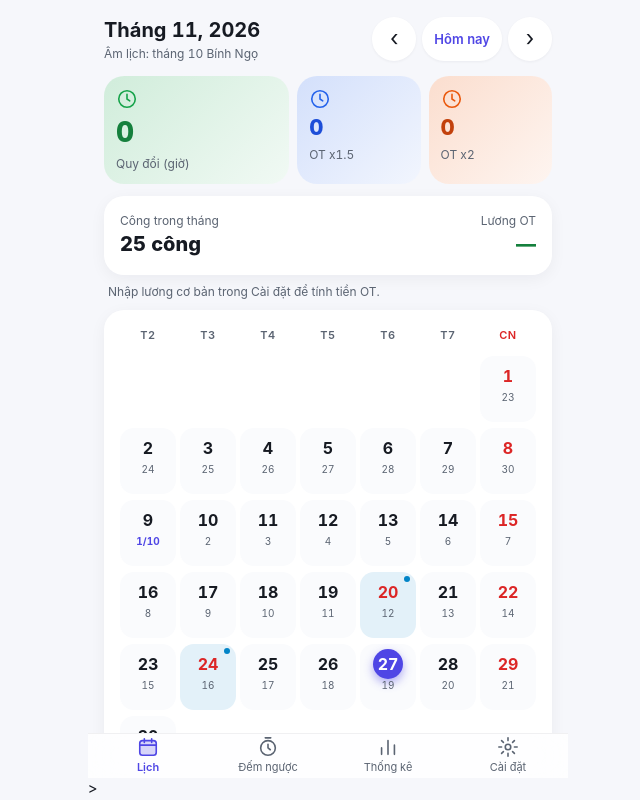
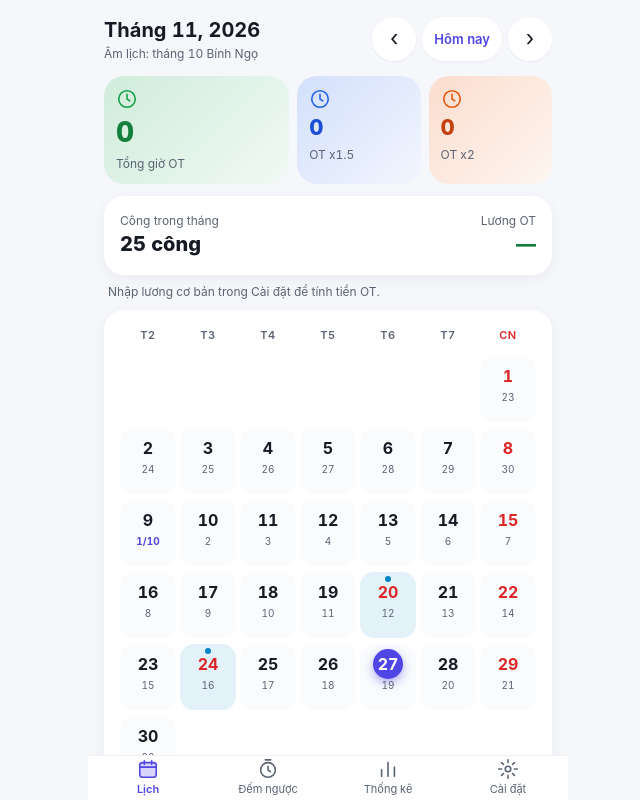
Before and after one commit to MDemon141/OT-Tracker, a plain HTML site: page index.html in a window 1280 px wide. Shown: the whole page, without its empty margins (312-952 px from the left). Drawn offline with Linux system fonts and the light colour scheme.

Commit message:
Add files via upload

```diff
--- a/index.html
+++ b/index.html
@@ -31,7 +31,7 @@ nav button{flex:1;background:none;box-shadow:none;border-radius:0;color:var(--mu
 .d{min-height:66px;border-radius:14px;padding:5px 0 4px;display:flex;flex-direction:column;align-items:center;position:relative;background:color-mix(in srgb,var(--bg) 55%,var(--card));box-shadow:none}.d.o{visibility:hidden}
 .d .s{font-size:16px;font-weight:700;width:30px;height:30px;line-height:30px;text-align:center;border-radius:50%}.d .l{font-size:10px;line-height:13px;color:var(--mu)}
 .d.t .s{background:var(--ac);color:#fff;box-shadow:0 4px 10px color-mix(in srgb,var(--ac) 45%,transparent)}.d[class*=" c-"]{background:color-mix(in srgb,var(--c) 11%,var(--card))}.d.ot{background:color-mix(in srgb,var(--b) 11%,var(--card))}.d.ot2{background:color-mix(in srgb,var(--o) 12%,var(--card))}.d .l.f{color:var(--ac);font-weight:700}.chip2{display:inline-flex;align-items:center;gap:6px;font-size:12px;padding:6px 10px;border-radius:999px;background:color-mix(in srgb,var(--c) 12%,var(--card));margin:0 6px 6px 0}.chip2 i{width:6px;height:6px;border-radius:50%;background:var(--c)}.lg{display:flex;gap:14px;justify-content:center;font-size:11px;color:var(--mu);margin:-4px 0 12px}.lg i{display:inline-block;width:8px;height:8px;border-radius:3px;margin-right:5px}.d.sel{box-shadow:inset 0 0 0 2px var(--ac)}.d.hl .s{color:var(--red)}.d.t.hl .s{color:#fff}
-.dot{position:absolute;top:4px;right:6px;width:6px;height:6px;border-radius:50%;background:var(--c)}
+.dot{position:absolute;top:4px;right:6pxchầu;width:6px;height:6px;border-radius:50%;background:var(--c)}
 .bd{margin-top:1px;line-height:14px;font-size:10px;font-weight:700;background:color-mix(in srgb,var(--b) 14%,var(--card));color:var(--bt);border-radius:8px;padding:0 5px}.bd.b2{background:color-mix(in srgb,var(--o) 14%,var(--card));color:var(--ot)}
 .c-off{--c:var(--red)}.c-lunar{--c:var(--yel)}.c-memo{--c:var(--blu)}.c-intl{--c:var(--pur)}
 .hol{display:flex;flex-wrap:wrap;align-items:center;gap:6px;border-left:6px solid var(--c)}.hol .lf{flex:1}.hol .n{font-weight:600}
@@ -116,7 +116,7 @@ document.getElementById('nav').innerHTML=[['Lịch',IC.cal],['Đếm ngược',I
 
 function cal(){var s=mon(vy,vm),pp=pay(vy,vm),hm=holMap(vy);if(vm==1)Object.assign(hm,holMap(vy-1));var first=new Date(vy,vm-1,1).getDay(),off=(first-ST.ws+7)%7,dim=new Date(vy,vm,0).getDate(),td=key(T.getFullYear(),T.getMonth()+1,T.getDate()),L=s2l(15,vm,vy);
 var h='<div class="top"><div><h1>Tháng '+vm+', '+vy+'</h1><div class="mu">Âm lịch: tháng '+L[1]+' '+CAN[(L[2]+6)%10]+' '+CHI[(L[2]+8)%12]+'</div></div><div class="nv"><button class="ic" aria-label="Tháng trước" onclick="nav(-1)">‹</button><button class="pill" onclick="vy=T.getFullYear();vm=T.getMonth()+1;render()">Hôm nay</button><button class="ic" aria-label="Tháng sau" onclick="nav(1)">›</button></div></div>';
-h+='<div class="sum"><div class="k g m">'+svg(IC.clk)+'<b>'+fmt(s.tot)+'</b><small>Quy đổi (giờ)</small></div><div class="k b">'+svg(IC.clk)+'<b>'+fmt(s.h15)+'</b><small>OT x'+ST.f1+'</small></div><div class="k o">'+svg(IC.clk)+'<b>'+fmt(s.h2)+'</b><small>OT x'+ST.f2+'</small></div></div>';
+h+='<div class="sum"><div class="k g m">'+svg(IC.clk)+'<b>'+fmt(s.h15+s.h2)+'</b><small>Tổng giờ OT</small></div><div class="k b">'+svg(IC.clk)+'<b>'+fmt(s.h15)+'</b><small>OT x'+ST.f1+'</small></div><div class="k o">'+svg(IC.clk)+'<b>'+fmt(s.h2)+'</b><small>OT x'+ST.f2+'</small></div></div>';
 h+='<div class="card pay"><div><div class="mu">Công trong tháng</div><b>'+pp.w+' công</b>'+(ST.lcb?'<div class="mu">Lương 1h: '+money(pp.h)+'</div>':'')+'</div><div style="text-align:right"><div class="mu">Lương OT</div><b class="gt">'+(ST.lcb?money(pp.p):'—')+'</b></div></div>';
 if(!ST.lcb)h+='<div class="mu" style="margin:-4px 4px 10px">Nhập lương cơ bản trong Cài đặt để tính tiền OT.</div>';
 h+='<div class="card an" style="--dx:'+dir*24+'px"><div class="grid" id="g">';
@@ -184,4 +184,3 @@ document.getElementById('sheet').onclick=function(e){if(e.target==this)closeS()}
 theme();render();
 if("serviceWorker"in navigator)addEventListener("load",function(){navigator.serviceWorker.register("sw.js").catch(function(){})});
 </script></body></html>
->
```
